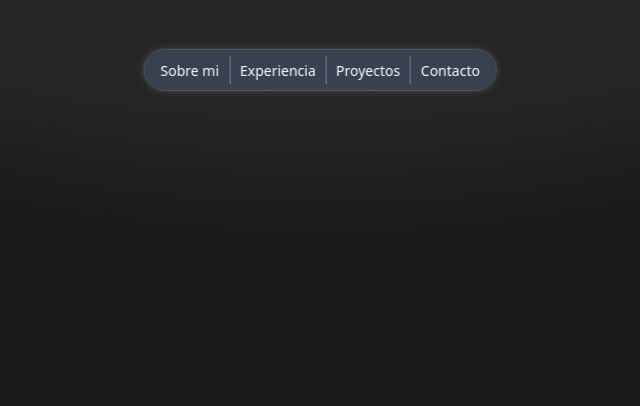
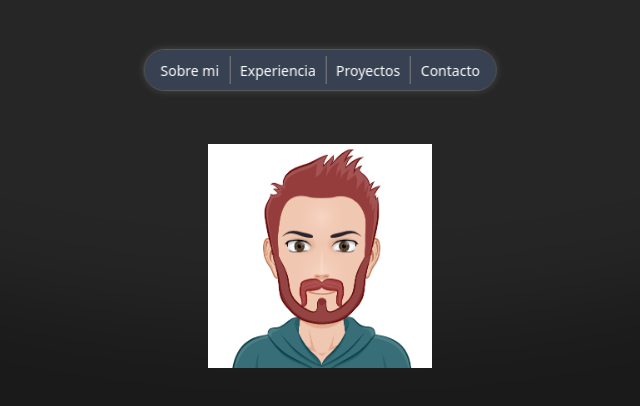
Before and after one commit to juanpabl0svn/juanpablosanchez, an Astro site: page / in a window 1280 px wide. Shown: the whole page, without its empty margins (320-960 px from the left). Built offline with nearby package versions, Linux system fonts and the light colour scheme; Astro itself is replaced by a stand-in of ours.

Commit message:
mejorando todo

```diff
--- /dev/null
+++ b/src/components/main/body.astro
@@ -0,0 +1,9 @@
+
+<main class="mt-36 flex flex-col items-center">
+
+    <section>
+        <p>
+            <img src="/avatar.png" alt="profile" class="size-56">
+        </p>
+    </section>
+</main>
--- a/src/components/main/index.astro
+++ b/src/components/main/index.astro
@@ -1,7 +1,9 @@
 ---
 import Header from "./header.astro";
+import Body from "./body.astro";
 
 ---
 
 
 <Header />
+<Body />
--- /dev/null
+++ b/src/env.d.ts
@@ -0,0 +1 @@
+/// <reference path="../.astro/types.d.ts" />
```
